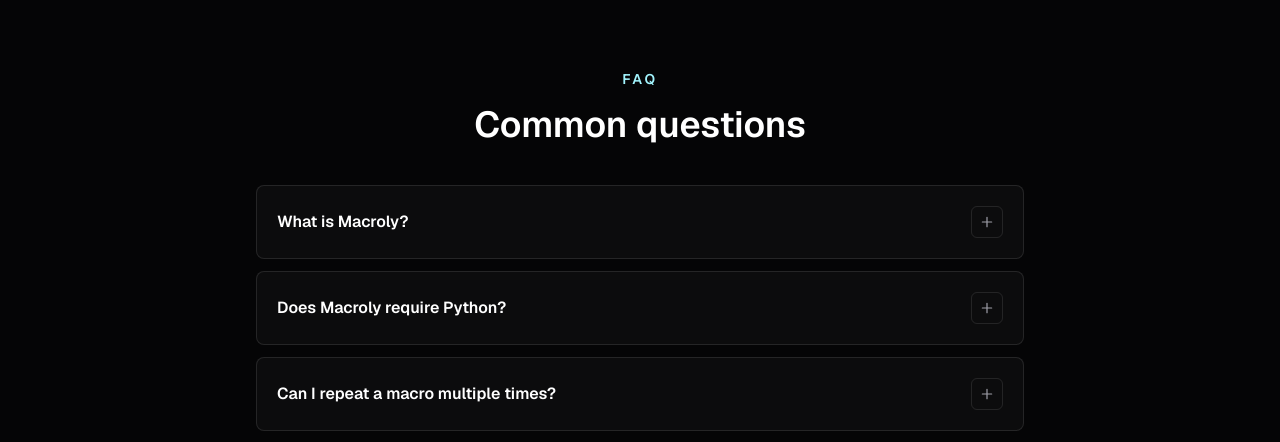
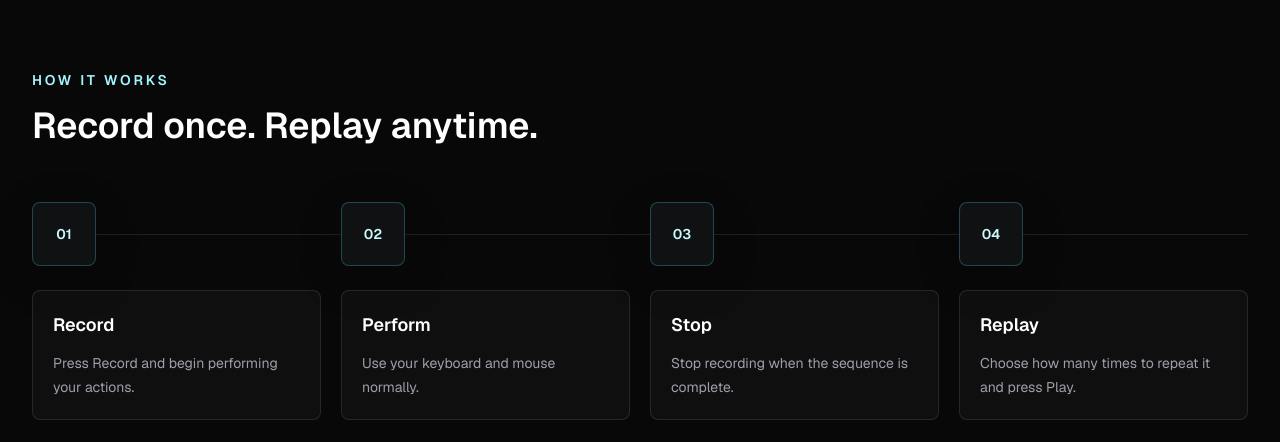
Before and after one commit to bibop28/Macrosty, a Next.js app: page / in a window 1280 px wide. Shown: the part 1916-2358 px from the top of the page. Built offline with nearby package versions, Linux system fonts and the light colour scheme.

Commit message:
Add HowItWorks component to explain recording steps

```diff
--- /dev/null
+++ b/components/HowItWorks.js
@@ -0,0 +1,54 @@
+const steps = [
+  {
+    number: "01",
+    title: "Record",
+    description: "Press Record and begin performing your actions.",
+  },
+  {
+    number: "02",
+    title: "Perform",
+    description: "Use your keyboard and mouse normally.",
+  },
+  {
+    number: "03",
+    title: "Stop",
+    description: "Stop recording when the sequence is complete.",
+  },
+  {
+    number: "04",
+    title: "Replay",
+    description: "Choose how many times to repeat it and press Play.",
+  },
+];
+
+export default function HowItWorks() {
+  return (
+    <section id="how-it-works" className="border-y border-white/10 bg-[#080809] px-5 py-24 sm:px-6 lg:px-8">
+      <div className="mx-auto max-w-7xl">
+        <div className="max-w-2xl">
+          <p className="text-sm font-semibold uppercase tracking-[0.2em] text-cyan-200">
+            How It Works
+          </p>
+          <h2 className="mt-4 text-3xl font-semibold tracking-normal text-white sm:text-4xl">
+            Record once. Replay anytime.
+          </h2>
+        </div>
+
+        <div className="relative mt-14 grid gap-5 md:grid-cols-4">
+          <div className="absolute left-0 right-0 top-8 hidden h-px bg-white/10 md:block" aria-hidden="true" />
+          {steps.map((step) => (
+            <article key={step.number} className="relative">
+              <div className="mb-6 grid size-16 place-items-center rounded-lg border border-cyan-300/25 bg-[#0f1113] text-sm font-semibold text-cyan-100 shadow-[0_12px_40px_rgba(0,0,0,0.25)]">
+                {step.number}
+              </div>
+              <div className="rounded-lg border border-white/10 bg-white/[0.03] p-5">
+                <h3 className="text-lg font-semibold text-white">{step.title}</h3>
+                <p className="mt-3 text-sm leading-6 text-zinc-400">{step.description}</p>
+              </div>
+            </article>
+          ))}
+        </div>
+      </div>
+    </section>
+  );
+}
```
